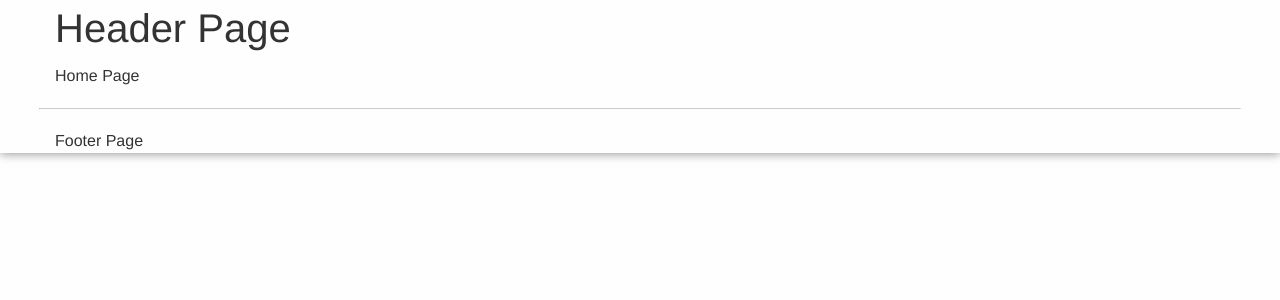
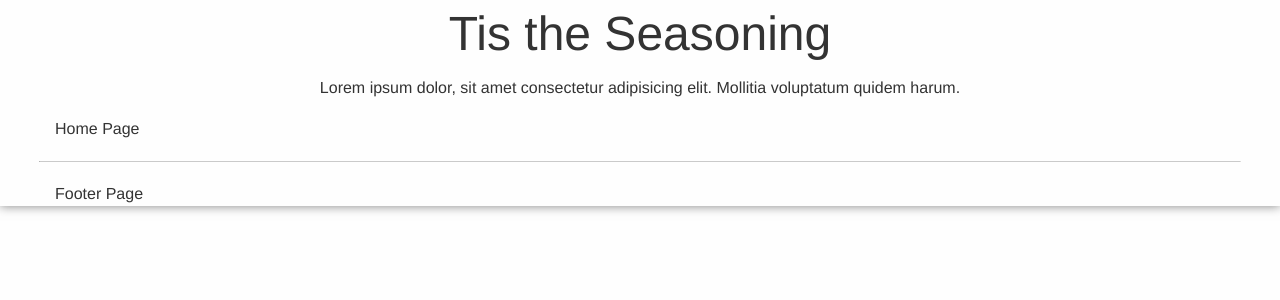
Before and after one commit to Kaiisha05/Tis-the-Seasoning, a React (Create React App) app in the folder tis-the-seasoning/: page / in a window 1280 px wide. Shown: the top 300 px of the page. Built offline with nearby package versions, Linux system fonts and the light colour scheme.

Commit message:
added header code from Jon's repo

```diff
--- a/tis-the-seasoning/package.json
+++ b/tis-the-seasoning/package.json
@@ -6,6 +6,8 @@
     "@testing-library/jest-dom": "^4.2.4",
     "@testing-library/react": "^9.4.0",
     "@testing-library/user-event": "^7.2.1",
+    "mongodb": "^3.5.2",
+    "mongoose": "^5.8.10",
     "react": "^16.12.0",
     "react-dom": "^16.12.0",
     "react-router-dom": "^5.1.2",
--- a/tis-the-seasoning/src/components/Header/Header.js
+++ b/tis-the-seasoning/src/components/Header/Header.js
@@ -2,16 +2,29 @@ import React from 'react';
 import './Header.css';
 
 
-function Header() {
+// function Header() {
+//   return (
+//     <div className="row">
+//       <div className="medium-12 columns">
+//   <h2>Header Page</h2>
+//       </div>
+//     </div>
+//   );
+// }
+
+const Header = () => {
   return (
-    <div className="row">
-      <div className="medium-12 columns">
-  <h2>Header Page</h2>
-      </div>
-    </div>
+    <header className="jumbotron text-center mb-0">
+      <h1 className="display-4">
+        {/* <Link to="/">‘Tis the Seasoning</Link> */}
+        Tis the Seasoning
+      </h1>
+      <p className="container my-4">
+        Lorem ipsum dolor, sit amet consectetur adipisicing elit. Mollitia
+        voluptatum quidem harum.
+      </p>
+    </header>
   );
-}
-
-
+};
 
 export default Header;
```
Also changed, not shown: 1 other file (tests, documents, lock files or other folders).
